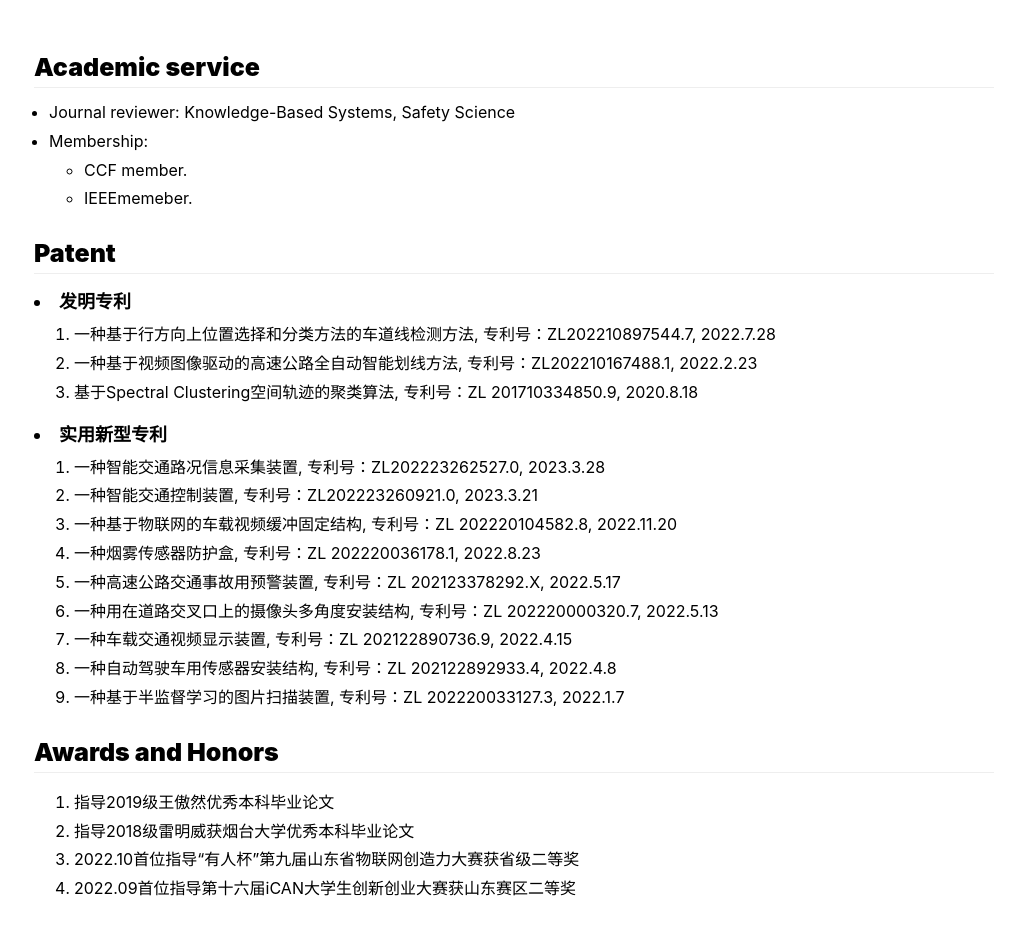
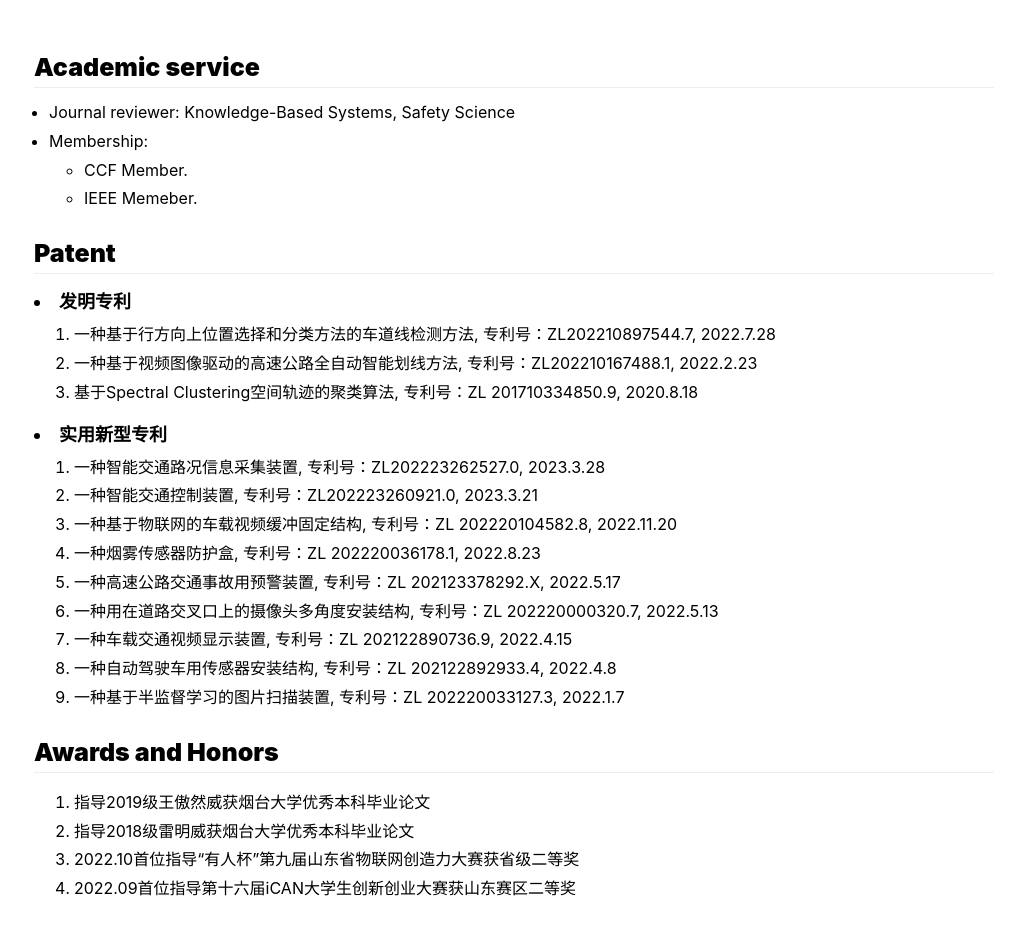
Before and after one commit to xuanwang-91/xuanwang-91.github.io, a plain HTML site: page others.html in a window 1280 px wide. Shown: the part 64-998 px from the top of the page, without its empty margins (126-1151 px from the left). Drawn offline with Linux system fonts and the light colour scheme.

Commit message:
fix formatting issues

```diff
--- a/others.html
+++ b/others.html
@@ -82,8 +82,8 @@
 					<li>Journal reviewer: Knowledge-Based Systems, Safety Science</li>
 					<li>Membership:
 						<ul class="ul-li">
-							<li>CCF member.</li>
-							<li>IEEEmemeber.</li>
+							<li>CCF Member.</li>
+							<li>IEEE Memeber.</li>
 						</ul>
 					</li>
 				</ul>
@@ -121,7 +121,7 @@
 			<div class="little_Title">Awards and Honors</div>
 			<div class="content">
 				<ol class="patent_oi">
-					<li>指导2019级王傲然优秀本科毕业论文</li>
+					<li>指导2019级王傲然威获烟台大学优秀本科毕业论文</li>
 					<li>指导2018级雷明威获烟台大学优秀本科毕业论文</li>
 					<li>2022.10首位指导“有人杯”第九届山东省物联网创造力大赛获省级二等奖</li>
 					<li>2022.09首位指导第十六届iCAN大学生创新创业大赛获山东赛区二等奖</li>
```
